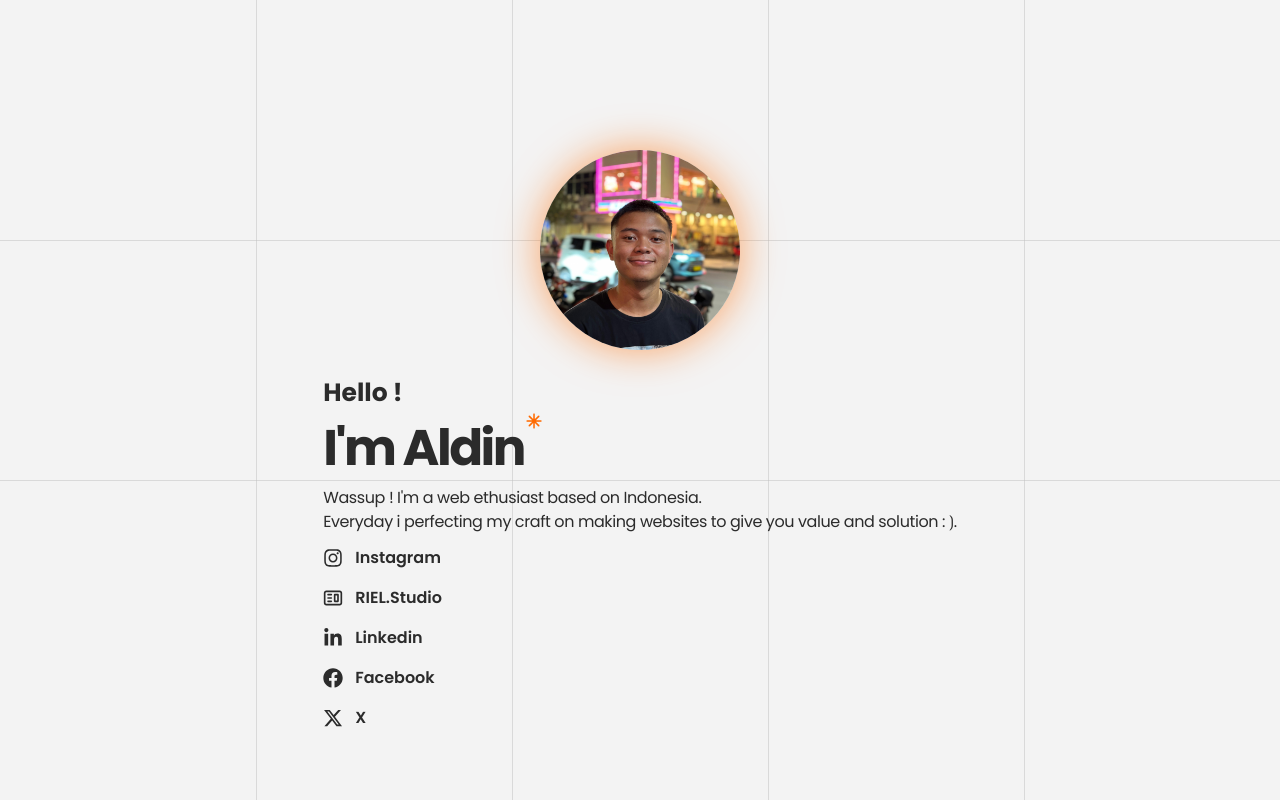
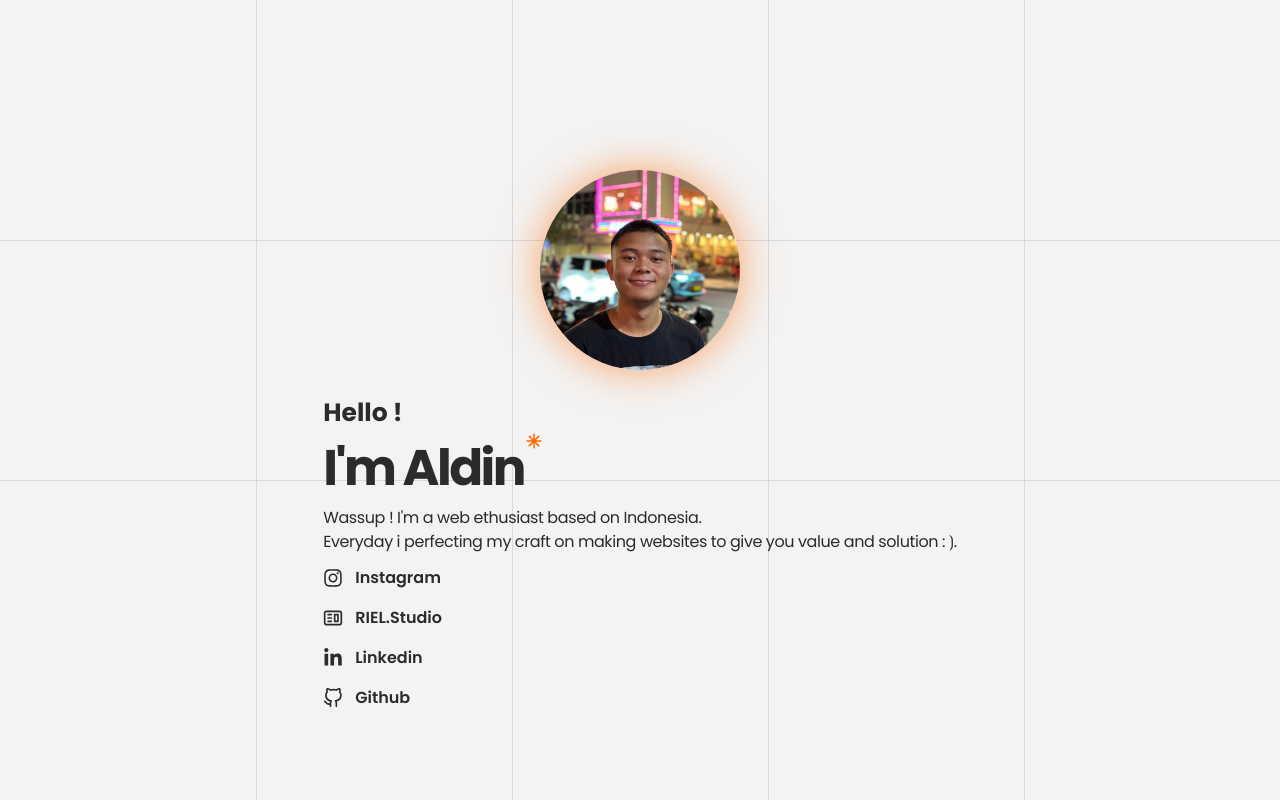
Before and after one commit to aldinpramudya/new-rielcard, a React (Vite) app: page / in a window 1280 px wide. Built offline with nearby package versions, Linux system fonts and the light colour scheme.

Commit message:
changes links, adding github

```diff
--- a/constants/index.tsx
+++ b/constants/index.tsx
@@ -1,8 +1,7 @@
 import { FaInstagram } from "react-icons/fa";
 import { CgWebsite } from "react-icons/cg";
 import { FaLinkedinIn } from "react-icons/fa";
-import { FaFacebook } from "react-icons/fa";
-import { FaXTwitter } from "react-icons/fa6";
+import { FiGithub } from "react-icons/fi";
 
 export const socialLinks = [
     {
@@ -21,13 +20,8 @@ export const socialLinks = [
         icon: <FaLinkedinIn/>
     },
     {
-        name : "Facebook",
-        link: "https://www.facebook.com/aldin.a.pramudya",
-        icon: <FaFacebook/>
+        name: "Github",
+        link: "https://github.com/aldinpramudya",
+        icon: <FiGithub />
     },
-    {
-        name: "X",
-        link: "https://x.com/rielelesia",
-        icon: <FaXTwitter/>
-    }
 ];
```
